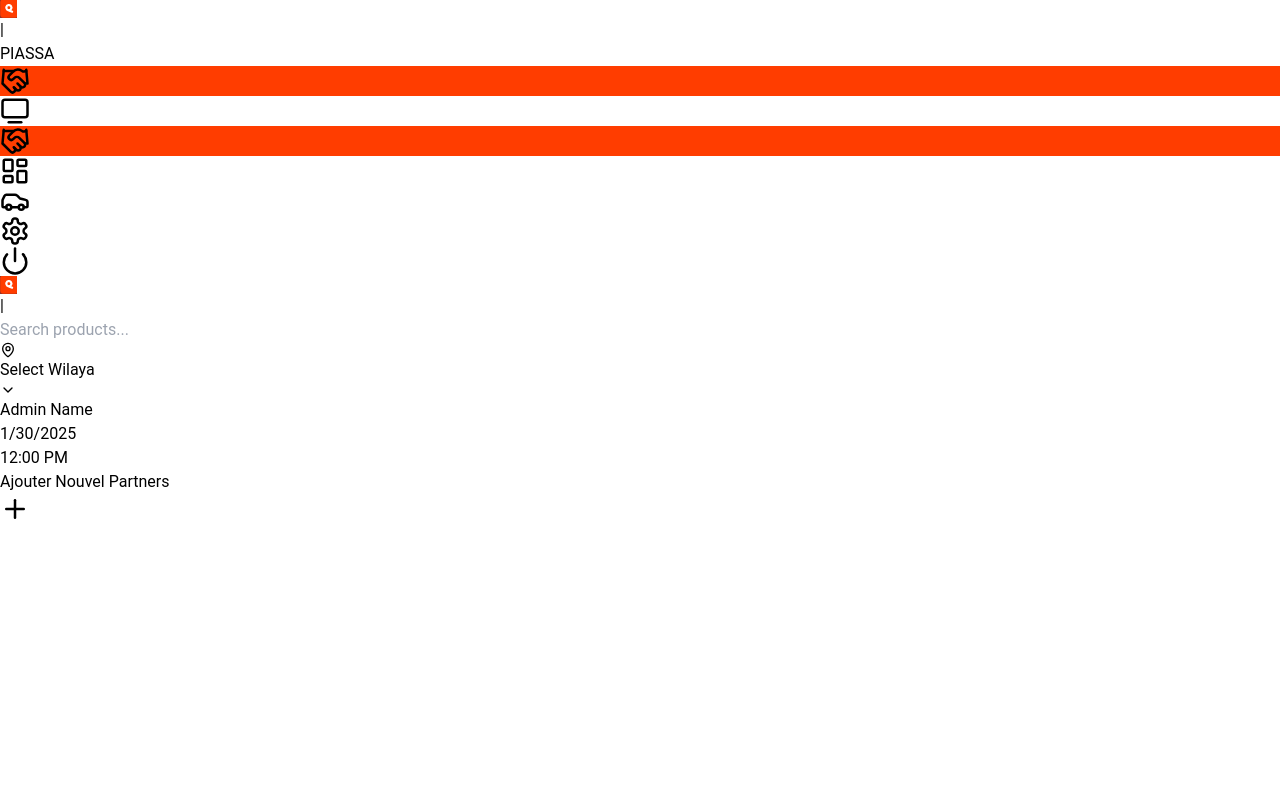
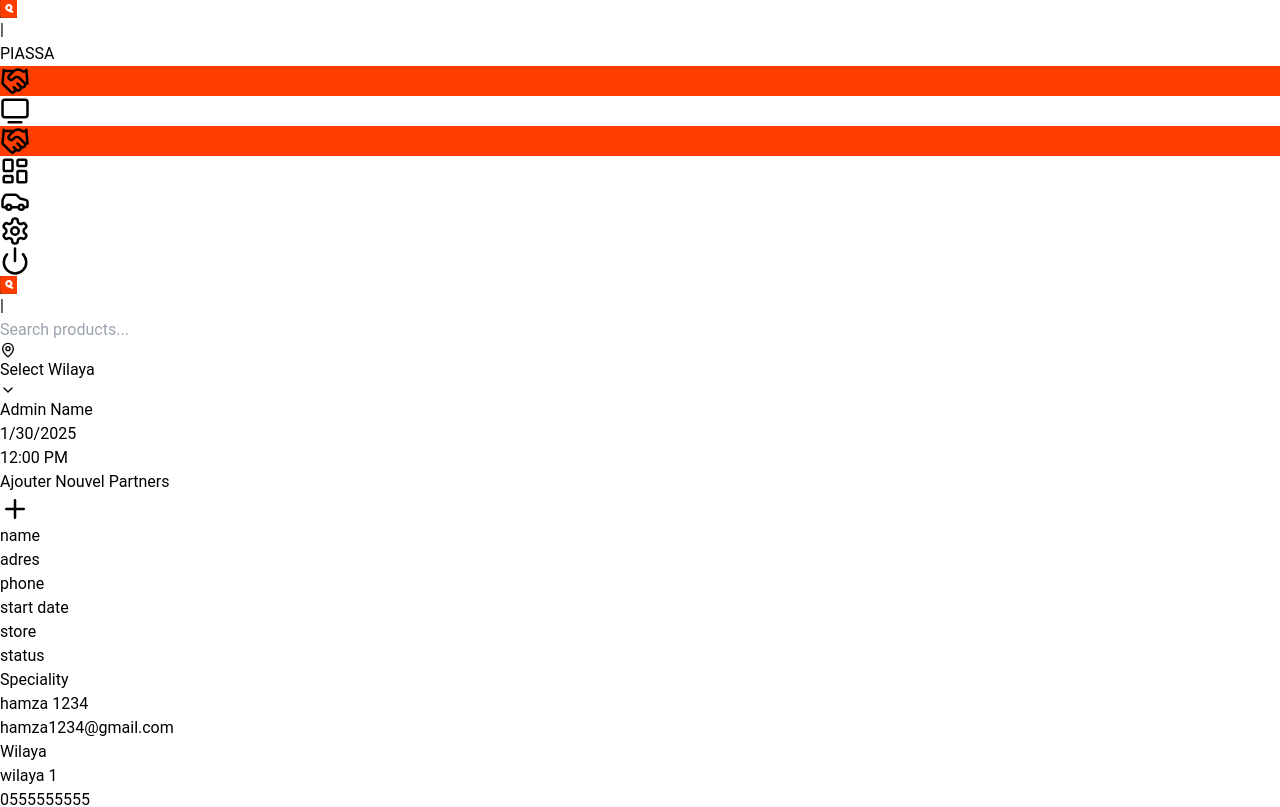
Before and after one commit to l3alisidahmed/PIASSA, a Next.js app: page / in a window 1280 px wide. Shown: the top 807 px of the page. Built offline with nearby package versions, Linux system fonts and the light colour scheme.

Commit message:
complete the design

```diff
--- a/src/app/page.tsx
+++ b/src/app/page.tsx
@@ -1,22 +1,32 @@
 'use client';
 
 import Button from "@/components/ui/Button";
+import Table from "@/components/ui/Table";
 import TopBar from "@/components/ui/TopBar";
 import { Plus } from "lucide-react";
+import { data } from "@/components/data";
+import IconCard from "@/components/ui/IconCard";
 
 export default function Home() {
   return (
-    <div className="flex flex-col gap-10">
+    <div className="flex flex-col">
+      <div className="grid grid-cols-[1fr_100px] gap-5">
+        <div>
           <TopBar />
           <div className="w-full p-5 flex flex-row justify-end">
             <Button
               title="Ajouter Nouvel Partners"
               icon={<Plus size={30} />}
-          bgColor="bg-red-500"
+              bgColor="bg-[#FF3D00]"
               onClick={() => console.log("Button Clicked")}
             />
           </div>
-
+        </div>
+        <div>
+          <IconCard opacity="opacity-0" />
+        </div>
+      </div>
+      <Table data={data} />
     </div>
   );
 }
```
Lines whose indentation alone changed are shown as unchanged.
